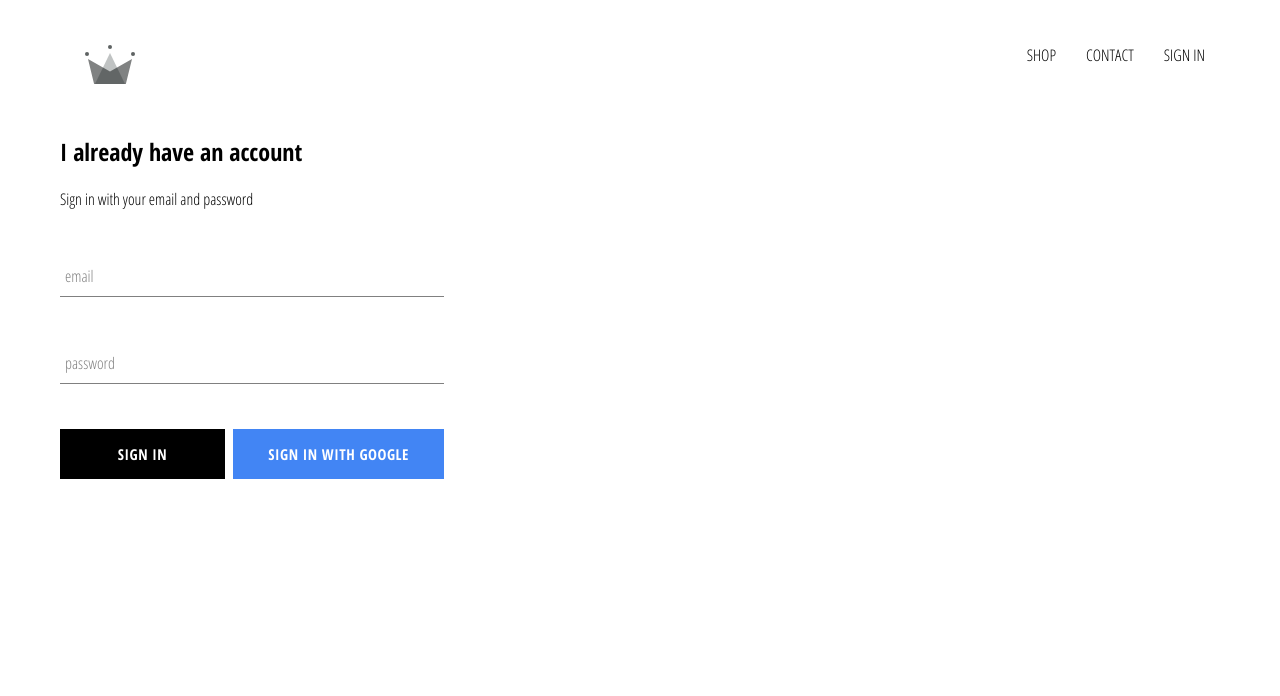
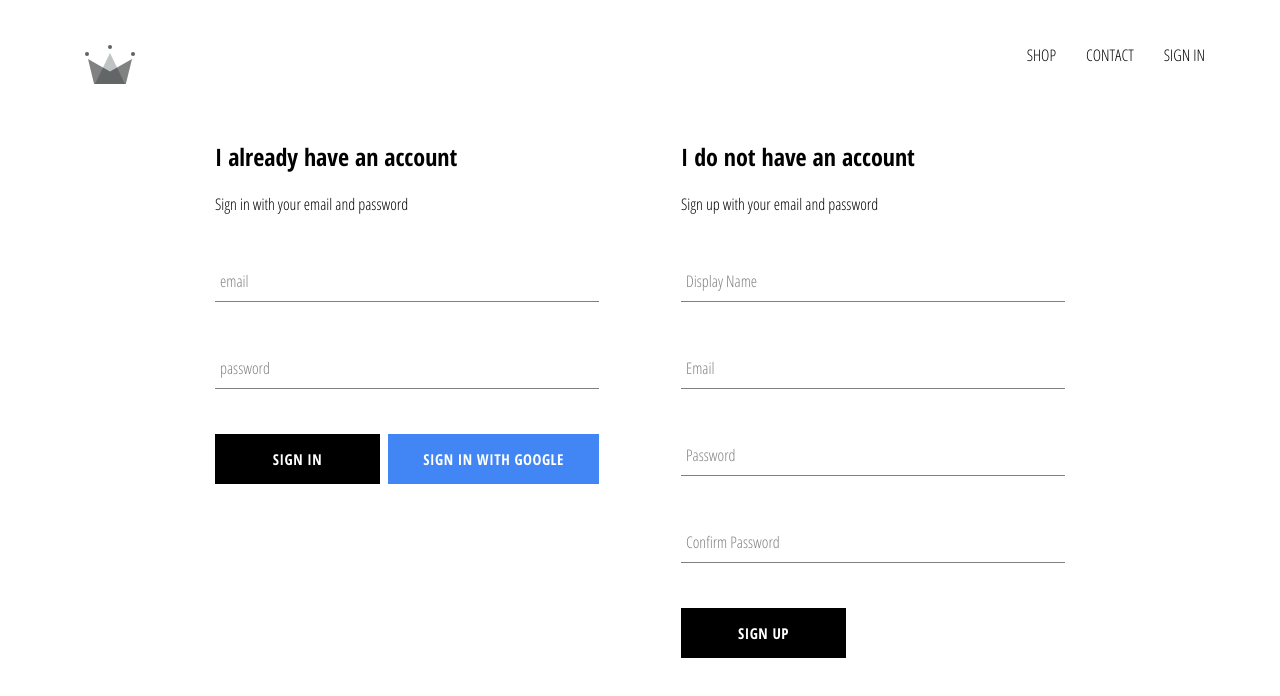
Before and after one commit to Iguan19/clothing-app, a React (Create React App) app: page /signin in a window 1280 px wide. Shown: the top 696 px of the page. Built offline with nearby package versions, Linux system fonts and the light colour scheme; no server answers.

Commit message:
Implemented firebase utils, included ability to store authenticated users into our firestore db

```diff
--- a/src/App.js
+++ b/src/App.js
@@ -7,7 +7,7 @@
 import ShopPage from './pages/shop/shop.component';
 import Header from './components/header/header.component';
 import SignInAndSignUpPage from './pages/sign-in-and-sign-up/sign-in-and-sign-up.component';
-import { auth } from './firebase/firebase.utils';
+import { auth,createUserProfileDocument } from './firebase/firebase.utils';
 
 
 class App extends React.Component {
@@ -22,10 +22,24 @@
 	unsubscribeFromAuth = null
 
 	componentDidMount() {
-		this.unsubscribeFromAuth = auth.onAuthStateChanged(user => {
-			this.setState({ currentUser: user });
-			console.log(user);
-		})
+		this.unsubscribeFromAuth = auth.onAuthStateChanged(async userAuth => {
+			if(userAuth) {
+				const userRef = await createUserProfileDocument(userAuth);
+
+				userRef.onSnapshot(snapShot => {
+					this.setState({
+						currentUser: {
+							id: snapShot.id,
+							...snapShot.data()
+						}
+					});
+					console.log(this.state)
+				});
+			} else {
+				//if user logs out, we set currentUser to userAuth which would be null
+				this.setState({ currentUser: userAuth })
+			}
+		});
 	}
 
 	componentWillUnmount() {
--- /dev/null
+++ b/src/components/sign-up/sign-up.component.js
@@ -0,0 +1,103 @@
+import React from 'react';
+
+import FormInput from '../form-input/form-input.component';
+import CustomButton from '../custom-button/custom-button.component';
+
+import { auth, createUserProfileDocument } from '../../firebase/firebase.utils';
+
+import './sign-up.styles.scss';
+
+class SignUp extends React.Component {
+	constructor() {
+		super();
+
+		this.state = {
+			displayName: '',
+			email: '',
+			password: '',
+			confirmedPassword: ''
+		}
+	}
+
+	handleSubmit = async event => {
+		event.preventDefault();
+
+		const { displayName, email, password, confirmedPassword } = this.state;
+
+		if(password !== confirmedPassword){
+			alert(`Passwords don't match`)
+			return;
+		}
+
+		try {
+			const { user } = await auth.createUserWithEmailAndPassword(email, password);
+
+			await createUserProfileDocument(user, { displayName });
+
+			this.setState({
+				displayName: '',
+				email: '',
+				password: '',
+				confirmedPassword: ''
+			});
+		} catch(error) {
+			console.log(error);
+		}
+	}
+
+	handleChange = event => {
+		const { name, value } = event.target;
+
+		this.setState({ [name]: value });
+	}
+
+	render() {
+		const { displayName, email, password, confirmedPassword } = this.state;
+		return(
+			<div className='sign-up'>
+				<h2 className='title'>I do not have an account</h2>
+				<span>Sign up with your email and password</span>
+				<form className='sign-up-form' onSubmit={this.handleSubmit}>
+					<FormInput
+						type='text'
+						name='displayName'
+						value= {displayName}
+						onChange= {this.handleChange}
+						label='Display Name'
+						required
+					/>
+
+					<FormInput
+						type='email'
+						name='email'
+						value= {email}
+						onChange= {this.handleChange}
+						label='Email'
+						required
+					/>
+
+					<FormInput
+						type='password'
+						name='password'
+						value= {password}
+						onChange= {this.handleChange}
+						label='Password'
+						required
+					/>
+
+					<FormInput
+						type='password'
+						name='confirmedPassword'
+						value= {confirmedPassword}
+						onChange= {this.handleChange}
+						label='Confirm Password'
+						required
+					/>
+					<CustomButton type='submit'>SIGN UP</CustomButton>
+				</form>
+			</div>
+		)
+	}
+}
+
+export default SignUp;
--- /dev/null
+++ b/src/components/sign-up/sign-up.styles.scss
@@ -0,0 +1,9 @@
+.sign-up {
+	display: flex;
+	flex-direction: column;
+	width: 30vw;
+
+	.title {
+		margin-bottom: 10px 0;
+	}
+}
--- a/src/firebase/firebase.utils.js
+++ b/src/firebase/firebase.utils.js
@@ -13,6 +13,31 @@
   measurementId: "G-BQ2N8TWVZ2"
 };
 
+export const createUserProfileDocument = async (userAuth, additionalData) => {
+	if(!userAuth) return;
+
+	const userRef = firestore.doc(`users/${userAuth.uid}`);
+
+	const snapShot = await userRef.get();
+
+	if(!snapShot.exists) {
+		const { displayName, email } = userAuth;
+		const createdAt = new Date();
+
+		try {
+			await userRef.set({
+				displayName,
+				email,
+				createdAt,
+				...additionalData
+			});
+		} catch(error) {
+			console.log('Error creating user', error.message);
+		}
+	}
+	return userRef;
+}
+
 firebase.initializeApp(config);
 
 export const auth = firebase.auth();
--- a/src/pages/sign-in-and-sign-up/sign-in-and-sign-up.component.jsx
+++ b/src/pages/sign-in-and-sign-up/sign-in-and-sign-up.component.jsx
@@ -1,6 +1,7 @@
 import React from 'react';
 
 import SignIn from '../../components/sign-in/sign-in.component';
+import SignUp from '../../components/sign-up/sign-up.component';
 
 import './sign-in-and-sign-up.styles.scss';
 
@@ -8,6 +9,7 @@
 	return(
 		<div className='sign-in-and-sign-up'>
 			<SignIn />
+			<SignUp />
 		</div>
 	);
 }
--- a/src/pages/sign-in-and-sign-up/sign-in-and-sign-up.styles.scss
+++ b/src/pages/sign-in-and-sign-up/sign-in-and-sign-up.styles.scss
@@ -0,0 +1,6 @@
+.sign-in-and-sign-up {
+	width: 850px;
+	display: flex;
+	justify-content: space-between;
+	margin: 30px auto;
+}
```
